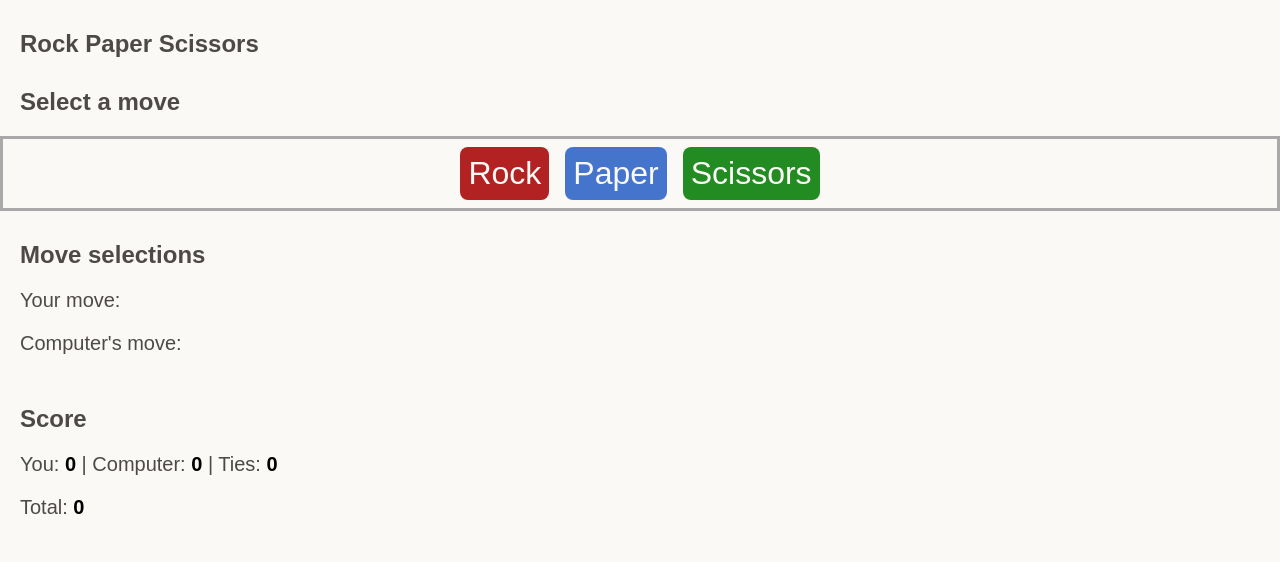
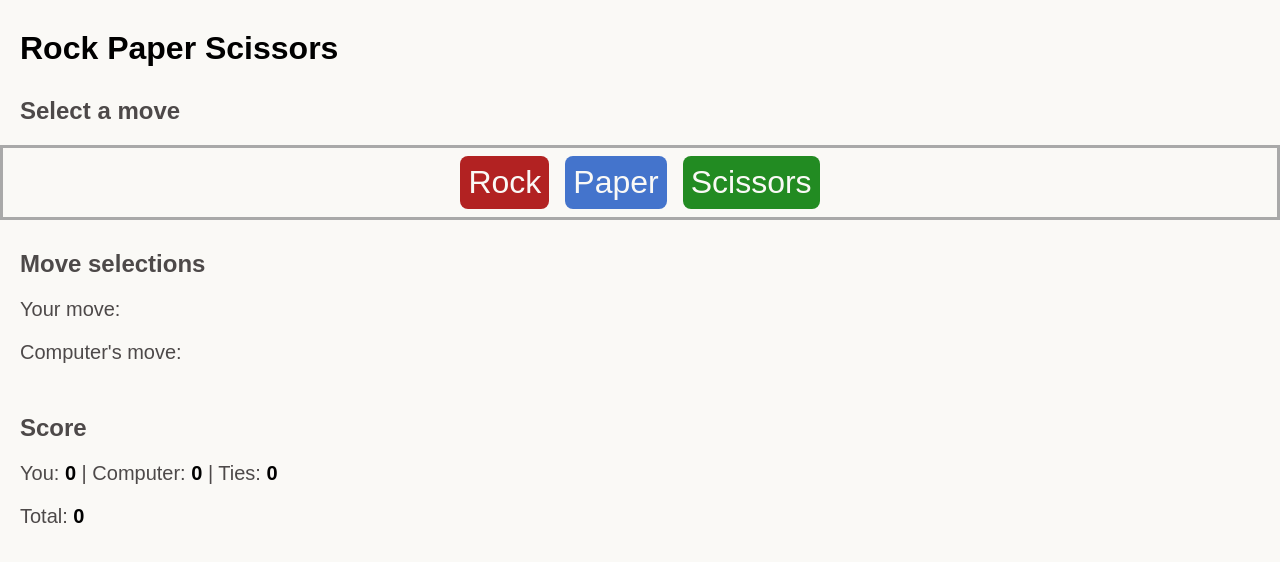
Before and after one commit to el0315/rock-paper-scissors, a plain HTML site: page index.html in a window 1280 px wide. Drawn offline with Linux system fonts and the light colour scheme.

Commit message:
Update main header CSS

```diff
--- a/style.css
+++ b/style.css
@@ -22,6 +22,8 @@ h1, h3 {
 
 .main-header {
     font-weight: 900;
+    font-size: 32px;
+    color: black;
 }
 
 .select-move-header {
```
